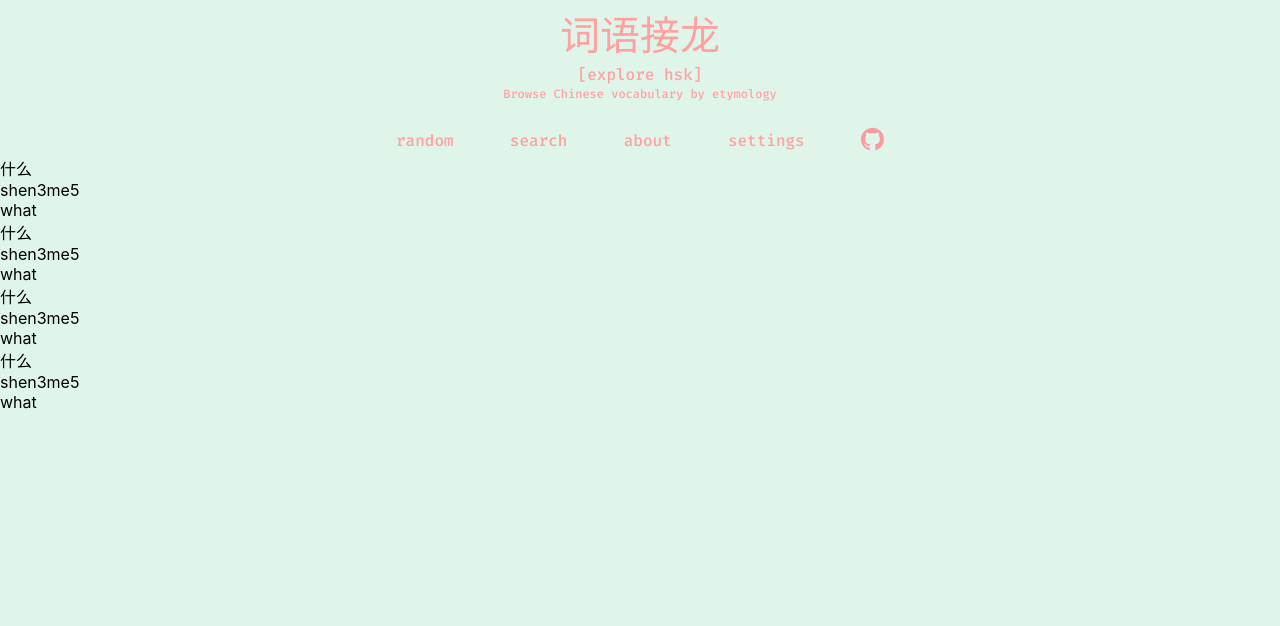
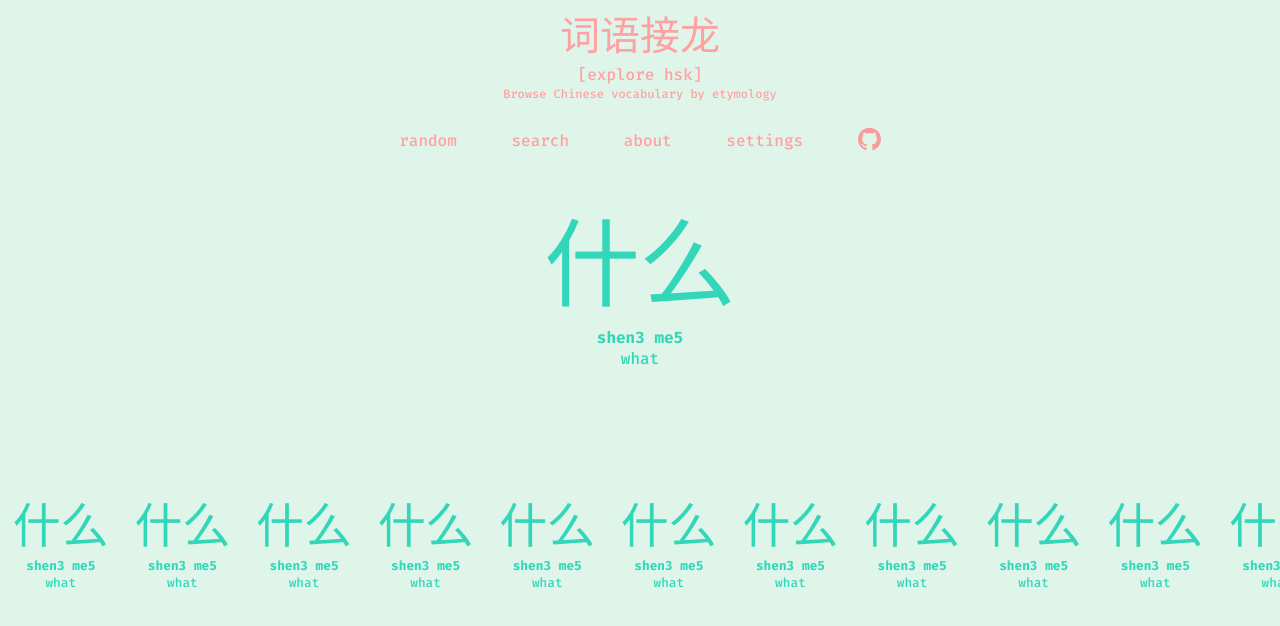
Before and after one commit to syltruong/explorehsk, a React (Create React App) app in the folder frontend-react/: page / in a window 1280 px wide. Shown: the top 626 px of the page. Built offline with nearby package versions, Linux system fonts and the light colour scheme.

Commit message:
styling of main + heading corrections

```diff
--- a/frontend-react/src/Header.css
+++ b/frontend-react/src/Header.css
@@ -47,6 +47,7 @@ button {
     background-color: inherit;
     color: inherit;
     border: 0;
+    margin: 0 0.2em;
 }
 
 button:hover {
--- /dev/null
+++ b/frontend-react/src/Main.css
@@ -0,0 +1,50 @@
+main {
+    display: flex;
+    color: #32D6B8;
+    margin-top: 2em;
+    align-items: center;
+    flex-direction: column;
+    justify-content: space-between;
+}
+
+#center-container {
+    text-align: center;
+}
+
+#center-container .meta {
+    height: 10em;
+    overflow-x: scroll;
+    overflow-y: scroll;
+}
+
+#center-word {
+    font-size: 6rem;
+}
+
+.meta > div:first-child {
+    font-weight: 700;
+}
+
+#suggestions-container {
+    width: 100%;
+    display: flex;
+    font-size: 0.8rem;
+    white-space: nowrap;
+    overflow: scroll;
+}
+
+#suggestions-container::-webkit-scrollbar {
+    display: none;
+}
+
+.suggestion {
+    display: flex;
+    flex-direction: column;
+    align-items: center;
+    margin: 0 1em;
+    text-align: center;
+}
+
+.suggestion .zh {
+    font-size: 3rem;
+}
--- a/frontend-react/src/Main.js
+++ b/frontend-react/src/Main.js
@@ -1,17 +1,28 @@
 import {useState} from 'react'
+import './Main.css'
+
+const exampleWord = {
+    word: "什么",
+    pronunciation: "shen3 me5",
+    translation: "what"
+}
+
+const numberSuggestions = 20
+
+const exampleSuggestions = []
+
+for (let i=0; i < numberSuggestions; i++) {
+    exampleSuggestions.push(exampleWord)
+}
 
 function Center() {
 
-    const [word, setWord] = useState({
-        word: "什么",
-        pronunciation: "shen3me5",
-        translation: "what"
-    })
+    const [word, setWord] = useState(exampleWord)
 
     return (
-        <div>
-            <div>{word.word}</div>
-            <div>
+        <div id={'center-container'}>
+            <div id={'center-word'} className={'zh'}>{word.word}</div>
+            <div className={'en meta'}>
                 <div>{word.pronunciation}</div>
                 <div>{word.translation}</div>
             </div>
@@ -25,9 +36,9 @@ function Suggestion(props) {
     const {word, pronunciation, translation} = props;
 
     return (
-        <div>
-            <div>{word}</div>
-            <div>
+        <div className={"suggestion"}>
+            <div className={'zh'}>{word}</div>
+            <div className={'en meta'}>
                 <div>{pronunciation}</div>
                 <div>{translation}</div>
             </div>
@@ -38,23 +49,7 @@ function Suggestion(props) {
 
 function Suggestions() {
 
-    const [words, setWords] = useState([
-        {
-            word: "什么",
-            pronunciation: "shen3me5",
-            translation: "what"
-        },
-        {
-            word: "什么",
-            pronunciation: "shen3me5",
-            translation: "what"
-        },
-        {
-            word: "什么",
-            pronunciation: "shen3me5",
-            translation: "what"
-        }
-    ])
+    const [words, setWords] = useState(exampleSuggestions)
 
     const wordComponents = words.map(
         word => (
@@ -67,7 +62,7 @@ function Suggestions() {
     )
 
     return (
-        <div>
+        <div id={"suggestions-container"}>
             {wordComponents}
         </div>
     )
```
